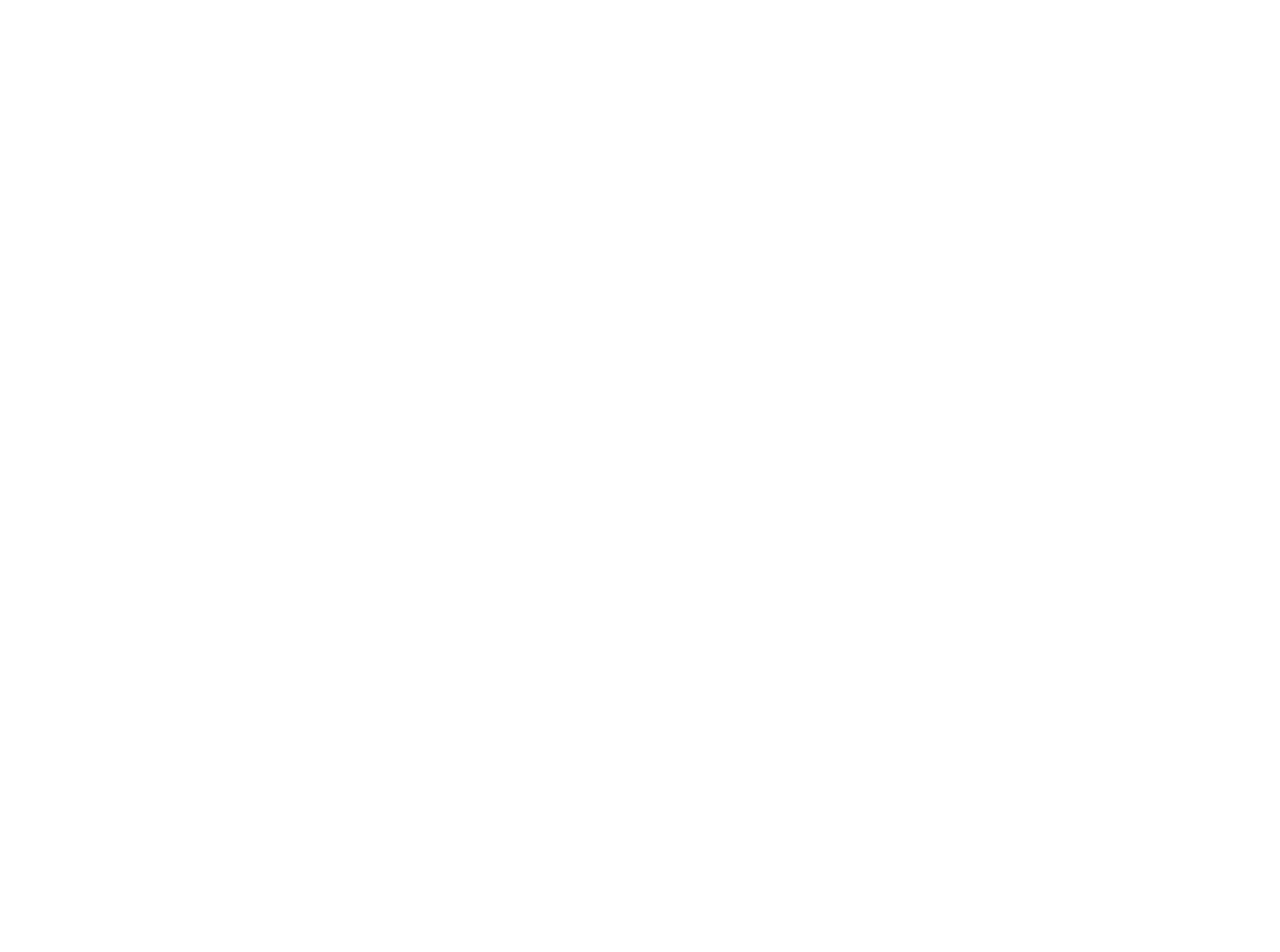
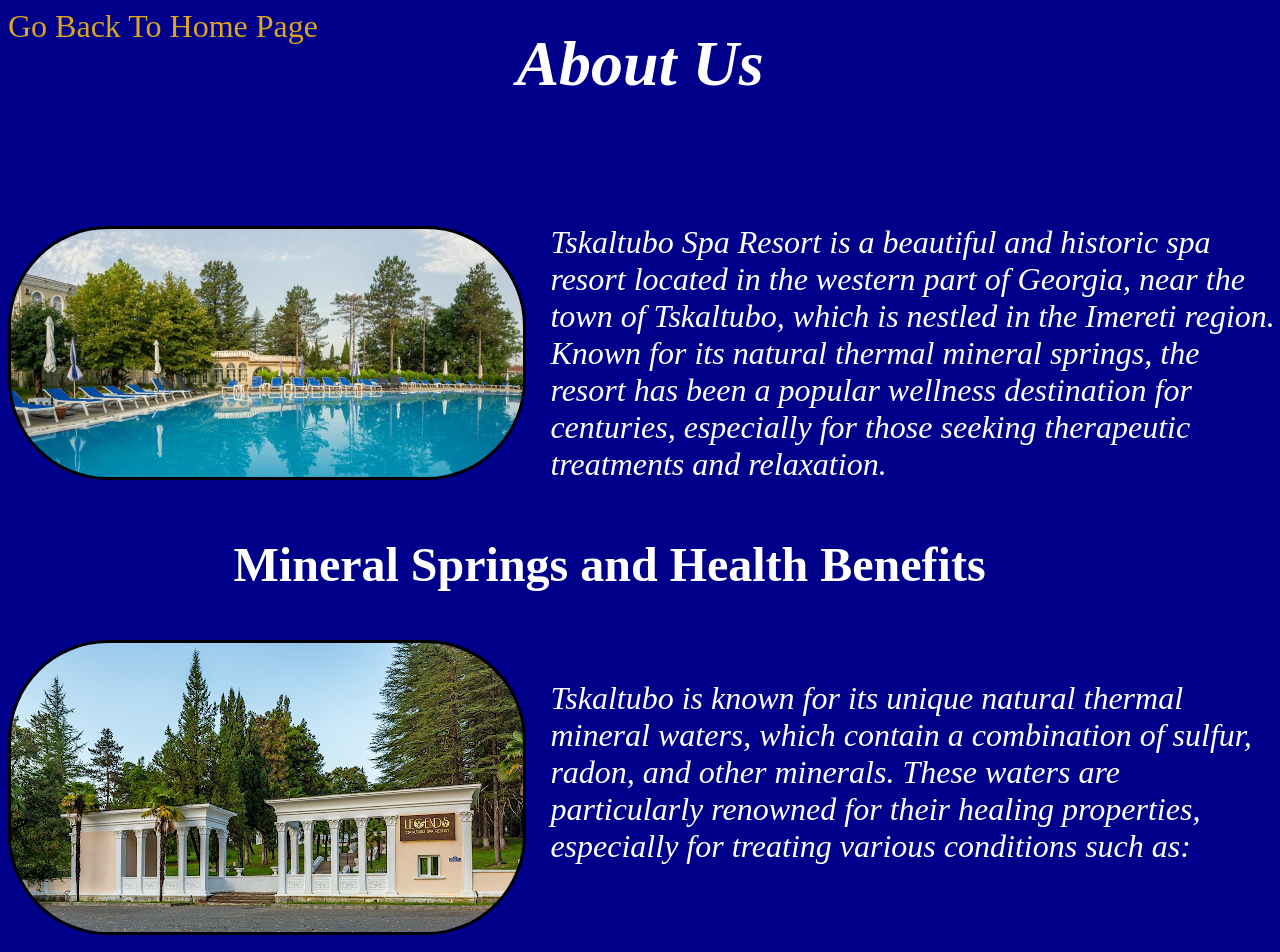
Before and after one commit to matechubindze/Goa-HomeWork, a plain HTML site: page Project Group 56/N4/index2.html in a window 1280 px wide. Shown: the top 952 px of the page. Before the commit the page ends 800 px from the top, so only its background shows below. Drawn offline with Linux system fonts and the light colour scheme.

Commit message:
goa project

```diff
--- a/Project Group 56/N4/index2.html
+++ b/Project Group 56/N4/index2.html
@@ -0,0 +1,27 @@
+<!DOCTYPE html>
+<html lang="en">
+<head>
+    <meta charset="UTF-8">
+    <meta name="viewport" content="width=device-width, initial-scale=1.0">
+    <title>AboutUs</title>
+    <!--CSS-->
+    <link rel="stylesheet" href="style2.css">
+</head>
+<body>
+    <div class="div1">
+        <!--Italic Texts,Image and Information-->
+        <i><h2>About Us</h2></i>
+        <img id="img1" src="image4.png" alt="">
+        <i id="i1">Tskaltubo Spa Resort is a beautiful and historic spa resort located in the western part of Georgia, near the town of Tskaltubo, which is nestled in the Imereti region. Known for its natural thermal mineral springs, the resort has been a popular wellness destination for centuries, especially for those seeking therapeutic treatments and relaxation.</i>
+        <h3>Mineral Springs and Health Benefits</h3>
+        <img id="img2" src="image3.png" alt="">
+        <i id="i2">Tskaltubo is known for its unique natural thermal mineral waters, which contain a combination of sulfur, radon, and other minerals. These waters are particularly renowned for their healing properties, especially for treating various conditions such as:</i>
+        <h3 id="h3-2">How To Get There</h3>
+        <img id="img3" src="image5.png" alt="">
+        <i id="i3">Tskaltubo is easily accessible from Kutaisi, which has an international airport with flights to and from several European destinations. The resort is about a 15-minute drive from the city of Kutaisi.</i>
+        <!--a tag home page-->
+        <div class="div2">
+            <a id="a1" href="index.html">Go Back To Home Page</a>
+        </div>
+    </body>
+</html>
--- a/Project Group 56/N4/style2.css
+++ b/Project Group 56/N4/style2.css
@@ -0,0 +1,91 @@
+/*Styiling h2*/
+h2{
+    color: white;
+    width: 20%;
+    display: flex;
+    justify-content: center;
+    position: absolute;
+    right: 40%;
+    height: 5%;
+    font-size: 400%;
+    position: absolute;
+    bottom: 85%;
+}
+/*Website Background Color*/
+body{
+    background-color: darkblue;
+    background-size: cover;
+}
+/*first img*/
+#img1{
+    border: solid;
+    border-radius: 100px;
+    width: 40%;
+    position: absolute;
+    bottom: 40%;
+}
+/*italic text*/
+#i1{
+    font-size: 200%;
+    color: white;
+    position: absolute;
+    left: 43%;
+    top: 28%;
+}
+/*text styling*/
+h3{
+    position: absolute;
+    bottom: 20%;
+    right: 23%;
+    font-size: 300%;
+    color: white;
+}
+/*second img*/
+#img2{
+    border: solid;
+    border-radius: 100px;
+    width: 40%;
+    position: absolute;
+    top: 80%;
+}
+/*second italic text*/
+#i2{
+    font-size: 200%;
+    color: white;
+    position: absolute;
+    top: 85%;
+    left: 43%;
+}
+/*third img*/
+#img3{
+    border: solid;
+    border-radius: 100px;
+    width: 40%;
+    position: absolute;
+    top: 140%;
+}
+/*styling second h3*/
+#h3-2{
+    color: white;
+    position: absolute;
+    top: 120%;
+    left: 40%;
+}
+/*third italic text*/
+#i3{
+    font-size: 200%;
+    color: white;
+    position: absolute;
+    top: 150%;
+    left: 43%;
+
+}
+/*back to home page*/
+#a1{
+    text-decoration: none;
+    font-size: 200%;
+    color: goldenrod;
+}
+#a1:hover{
+    background-color: black;
+}
--- /dev/null
+++ b/Project Group 56/N4/style3.css
@@ -0,0 +1,76 @@
+/* body styling */
+body {
+    font-family: Arial, sans-serif;
+    background-color: white;
+    color: black;
+    display: flex;
+    justify-content: center;
+    align-items: center;
+    height: 100vh;
+    margin: 0;
+}
+
+/* container for the form */
+.container {
+    background-color: black;
+    color: white;
+    padding: 20px;
+    border-radius: 10px;
+    box-shadow: 0 5px 15px grey;
+    width: 100%;
+    max-width: 400px;
+    text-align: center;
+}
+
+/* heading style */
+h1 {
+    margin-bottom: 20px;
+}
+
+/* style for the form labels and inputs */
+form {
+    display: flex;
+    flex-direction: column;
+    gap: 15px;
+}
+
+/* style for input fields */
+input {
+    padding: 10px;
+    font-size: 1rem;
+    border: 1px solid lightgray;
+    border-radius: 5px;
+    color: black;
+}
+
+/* style for the submit button */
+button {
+    padding: 10px;
+    background-color: darkgray;
+    color: white;
+    border: none;
+    border-radius: 5px;
+    cursor: pointer;
+    font-size: 1rem;
+}
+
+/* styiling button */
+button:hover {
+    background-color: gray;
+}
+
+/* hide details */
+.hidden {
+    display: none;
+}
+
+/* styling for the confirmation div */
+#confirmation {
+    margin-top: 20px;
+}
+
+/* style for the confirmation text */
+#confirmation p {
+    font-size: 1rem;
+    margin-bottom: 10px;
+}
```
Also changed, not shown: Project Group 56/N4/index.html (+5 -4 lines), Project Group 56/N4/index3.html (added, +50 -0 lines), Project Group 56/N4/style.css (+8 -0 lines).
